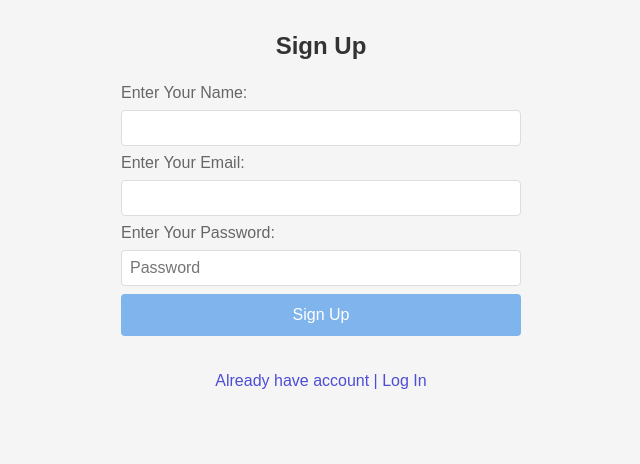
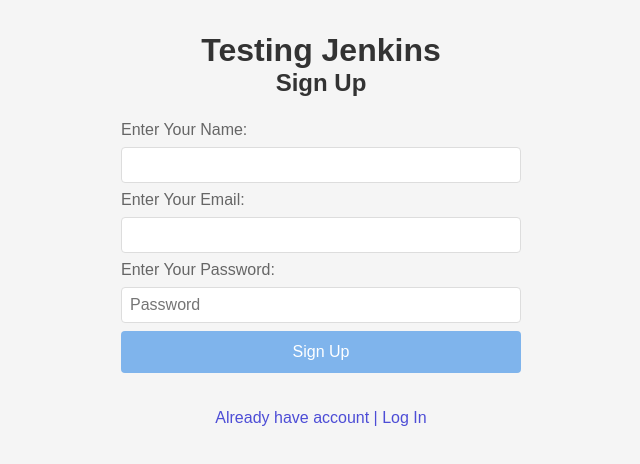
Before and after one commit to ram-Ranjan/Expensify, a website: page public/signup.html in a window 1280 px wide. Shown: the whole page, without its empty margins (319-959 px from the left). Drawn offline with nearby package versions, Linux system fonts and the light colour scheme.

Commit message:
fix: Testing cici using jenkins

```diff
--- a/public/signup.html
+++ b/public/signup.html
@@ -8,6 +8,7 @@
   </head>
   <body>
     <main>
+      <h1>Testing Jenkins</h1>
       <h2>Sign Up</h2>
       <form id="signupForm" method="post">
         <div class="form-group">
```
